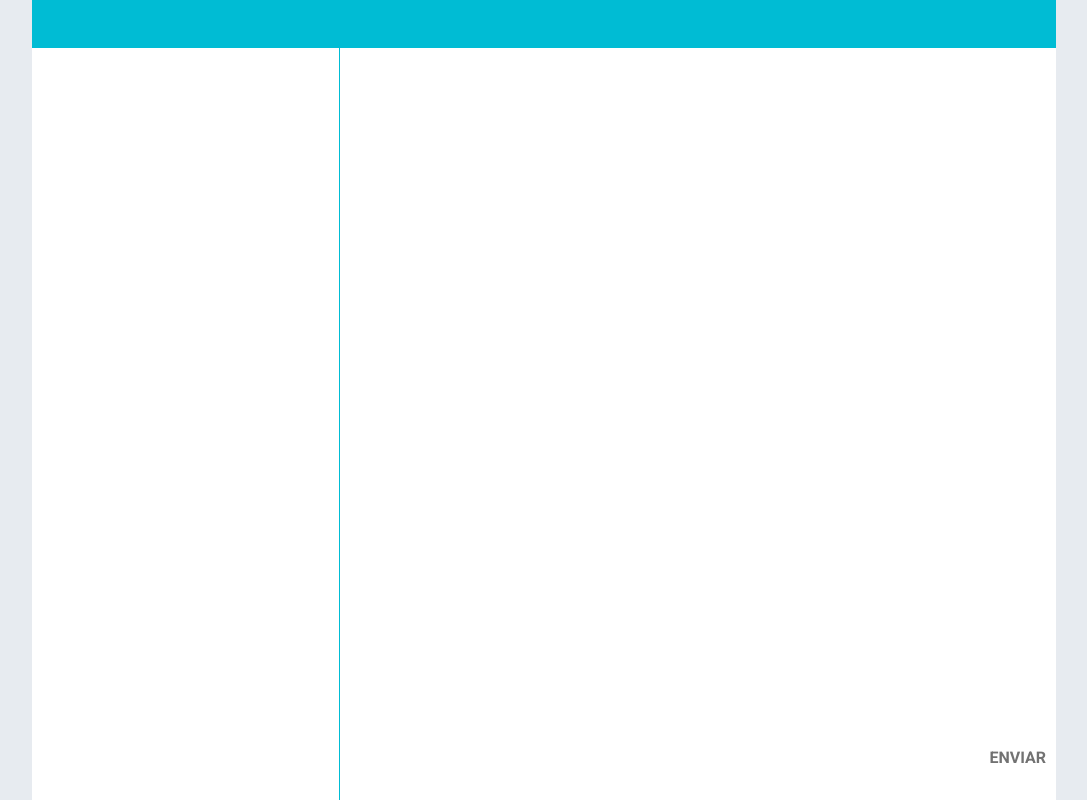
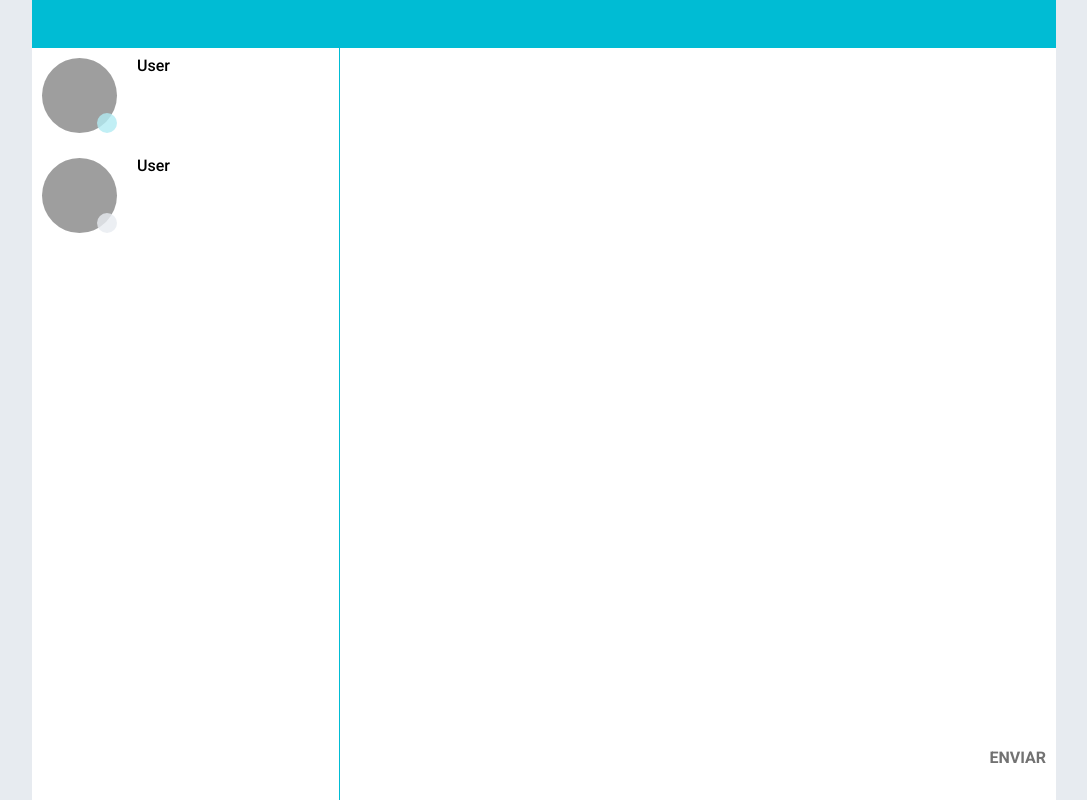
Before and after one commit to MaikuDev/Firechat-GDGWonderCoders-, a plain HTML site: page index.html in a window 1280 px wide. Shown: the whole page, without its empty margins (96-1183 px from the left). Drawn offline with Linux system fonts and the light colour scheme; grey boxes are pictures that could not be loaded.

Commit message:
Add contacts template

```diff
--- a/css/style.css
+++ b/css/style.css
@@ -34,6 +34,36 @@ main{
     background-color: #00BCD4;
     height: 48px;
 }
+.contacts-avatar{
+    width: 75px;
+    height: 75px;
+    border-radius: 50%;
+    margin: 10px;
+    float: left;
+    position: relative;
+    background-size: cover;
+    background-repeat: no-repeat;
+    background-position: center;
+}
+.contacts-state{
+    width: 20px;
+    height: 20px;
+    border-radius: 50%;
+    background: #B2EBF2;
+    position: absolute;
+    bottom: 0;
+    right: 0;
+    opacity: .8;
+}
+.contacts-container__items{
+    width: 100%;
+    height: 100px;
+}
+.contacts-container__items  p{
+    font-weight: 500;
+    float: left;
+    margin: 10px;
+}
 .chat-container__items{
     width: 100%;
     height: calc(100% - 48px);
--- a/index.html
+++ b/index.html
@@ -13,6 +13,18 @@
 			<div class="contacts-container">
 				<div class="contacts-container__header">
 
+				</div>
+				<div class="contacts-container__items">
+					<div class="contacts-avatar" style="background-image: url('http://gurucul.com/wp-content/uploads/2015/01/default-user-icon-profile.png')">
+						<div class="contacts-state"></div>
+					</div>
+					<p>User</p>
+				</div>
+				<div class="contacts-container__items">
+					<div class="contacts-avatar" style="background-image: url('http://gurucul.com/wp-content/uploads/2015/01/default-user-icon-profile.png')">
+						<div class="contacts-state" style="background: #E7EBF0;"></div>
+					</div>
+					<p>User</p>
 				</div>
 			</div>
 			<div class="chat-container">
```
